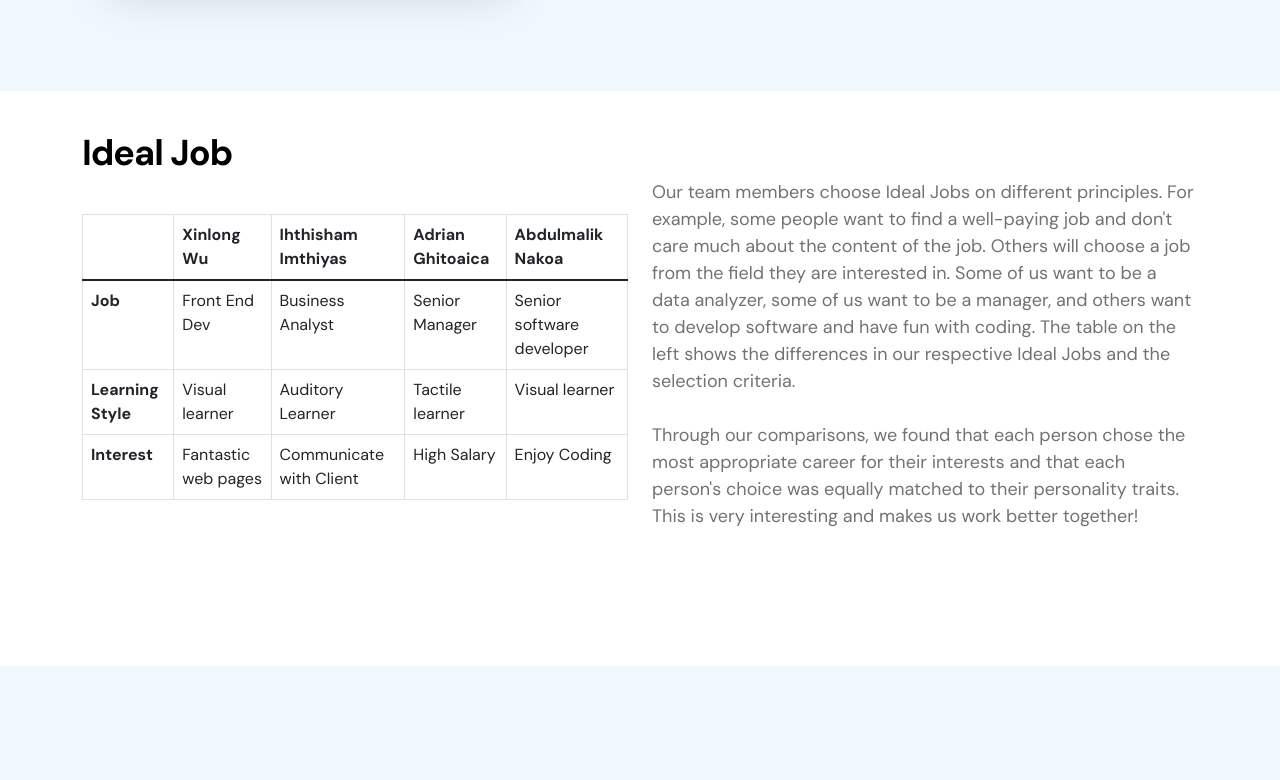
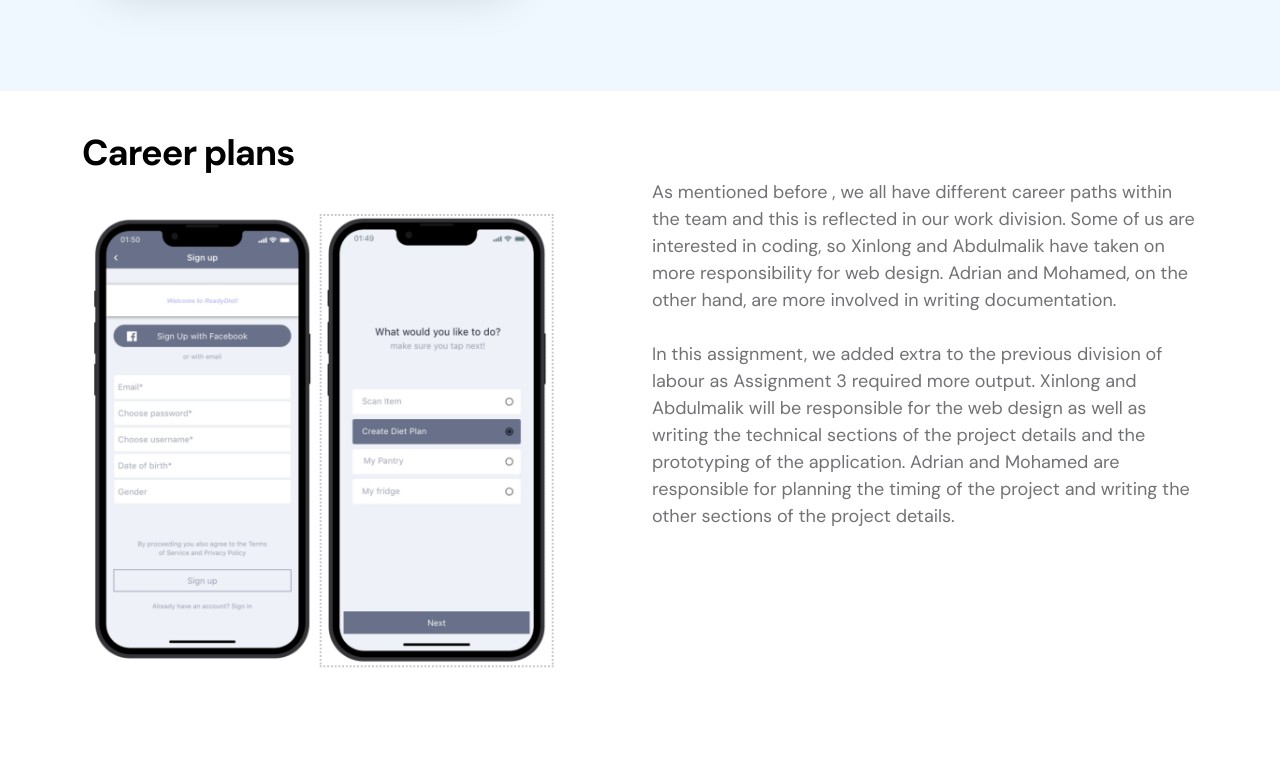
Before and after one commit to XinlongWu-s3860954/IIT_Ready_or_Not_Ass3, a plain HTML site: page website files/index.html in a window 1280 px wide. Shown: the part 2200-2980 px from the top of the page. Drawn offline with Linux system fonts and the light colour scheme.

Commit message:
Career plans

```diff
--- a/website files/index.html
+++ b/website files/index.html
@@ -120,8 +120,8 @@
                                 <h3 class="highlight-title"></h3>
                                 <div class="video-wrap">
                                     <video autoplay width="320" height="320">
-                                  <source src="videos/full interview.mp4" type="video/mp4" autoplay
-                                    <source src="videos/full interview.mp4" type="video/mp4">
+                                        <source src="videos/full interview.mp4" type="video/mp4" autoplay <source
+                                            src="videos/full interview.mp4" type="video/mp4">
                                         Your browser does not support the video tag.
                                     </video>
                                 </div>
@@ -340,61 +340,27 @@
             <div class="container IdealJob">
                 <div class="row">
                     <div class="col-lg-6 col-12">
-                        <h3 class="mb-3">Ideal Job</h3>
+                        <h3 class="mb-3">Career plans</h3>
 
                         <div style="margin-top: 40px;">
                             <!-- table with 4 row 5 col -->
-                            <table class="table table-bordered">
-                                <thead>
-                                    <tr>
-                                        <th scope="col"> </th>
-                                        <th scope="col">Xinlong Wu</th>
-                                        <th scope="col">Ihthisham Imthiyas</th>
-                                        <th scope="col">Adrian Ghitoaica</th>
-                                        <th scope="col">Abdulmalik Nakoa</th>
-                                    </tr>
-                                </thead>
-                                <tbody>
-                                    <tr>
-                                        <th scope="row">Job</th>
-                                        <td>Front End Dev</td>
-                                        <td>Business Analyst</td>
-                                        <td>Senior Manager</td>
-                                        <td>Senior software developer</td>
-                                    </tr>
-                                    <tr>
-                                        <th scope="row">Learning Style</th>
-                                        <td>Visual learner</td>
-                                        <td>Auditory Learner</td>
-                                        <td>Tactile learner</td>
-                                        <td>Visual learner</td>
-                                    </tr>
-                                    <tr>
-                                        <th scope="row">Interest</th>
-                                        <td>Fantastic web pages</td>
-                                        <td>Communicate with Client</td>
-                                        <td>High Salary</td>
-                                        <td>Enjoy Coding</td>
-                                    </tr>
-                                </tbody>
-                            </table>
+                            <img src="./images/Snipaste_2022-10-21_14-39-02.png" alt="" style="width: 30em;">
                         </div>
                     </div>
 
                     <div class="col-lg-6 col-12 mt-5">
                         <p>
-                            Our team members choose Ideal Jobs on different principles.
-                            For example, some people want to find a well-paying job and don't
-                            care much about the content of the job. Others will choose a job
-                            from the field they are interested in. Some of us want to be a
-                            data analyzer, some of us want to be a manager, and others want
-                            to develop software and have fun with coding. The table on the left shows
-                            the differences in our respective Ideal Jobs and the selection criteria.
+                            <a href="https://xinlongwu-s3860954.github.io/IIT_Ready_or_Not/Ready_or_Not%20website%20files/" target="_blank" rel="noopener noreferrer">As mentioned before</a>
+                            , we all have different career paths within the team and this is
+                            reflected in our work division. Some of us are interested in coding, so Xinlong and
+                            Abdulmalik have taken on more responsibility for web design. Adrian and Mohamed, on the
+                            other hand, are more involved in writing documentation.
                             <br /><br />
-                            Through our comparisons, we found that each person chose the most
-                            appropriate career for their interests and that each person's choice
-                            was equally matched to their personality traits. This is very interesting
-                            and makes us work better together!
+                            In this assignment, we added extra to the previous division of labour as Assignment 3
+                            required more output. Xinlong and Abdulmalik will be responsible for the web design as well
+                            as writing the technical sections of the project details and the prototyping of the
+                            application. Adrian and Mohamed are responsible for planning the timing of the project and
+                            writing the other sections of the project details.
                         </p>
                     </div>
                 </div>
@@ -1886,9 +1852,12 @@
                         </a>
 
                         <ul class="social-icon ms-auto">
-                            <li><a target="_blank" href="https://github.com/XinlongWu-s3860954/IIT_Ready_or_Not" class="social-icon-link bi-github"></a></li>
-
-                            <li><a target="_blank" href="https://xinlongwu-s3860954.github.io/IIT_Ready_or_Not/Ready_or_Not%20website%20files/" class="social-icon-link bi-globe"></a></li>
+                            <li><a target="_blank" href="https://github.com/XinlongWu-s3860954/IIT_Ready_or_Not"
+                                    class="social-icon-link bi-github"></a></li>
+
+                            <li><a target="_blank"
+                                    href="https://xinlongwu-s3860954.github.io/IIT_Ready_or_Not/Ready_or_Not%20website%20files/"
+                                    class="social-icon-link bi-globe"></a></li>
                         </ul>
                     </div>
                 </div>
```
Also changed, not shown: website files/images/Snipaste_2022-10-21_14-39-02.png (added). Lines whose indentation alone changed are shown as unchanged.
